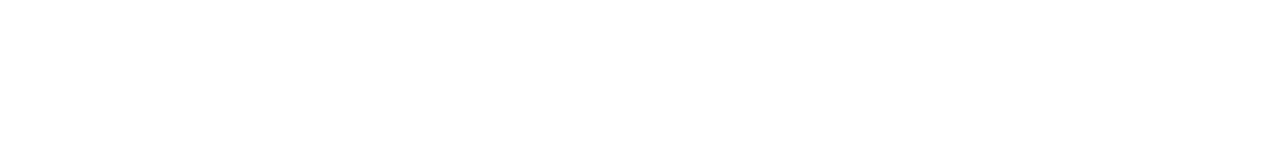
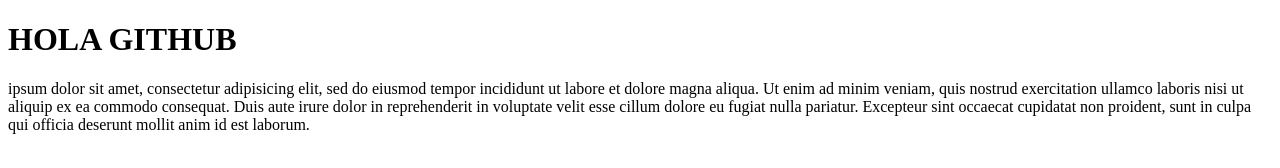
Before and after one commit to slimming2019/prueba, a plain HTML site: page index.html in a window 1280 px wide. Drawn offline with Linux system fonts and the light colour scheme.

Commit message:
2 version

```diff
--- a/index.html
+++ b/index.html
@@ -6,5 +6,13 @@
 </head>
 <body>
 
+	<h1>HOLA GITHUB</h1>
+	<p> ipsum dolor sit amet, consectetur adipisicing elit, sed do eiusmod
+	tempor incididunt ut labore et dolore magna aliqua. Ut enim ad minim veniam,
+	quis nostrud exercitation ullamco laboris nisi ut aliquip ex ea commodo
+	consequat. Duis aute irure dolor in reprehenderit in voluptate velit esse
+	cillum dolore eu fugiat nulla pariatur. Excepteur sint occaecat cupidatat non
+	proident, sunt in culpa qui officia deserunt mollit anim id est laborum.
+	</p>
 </body>
 </html>
```
Also changed, not shown: login/login.html (added, +10 -0 lines).
